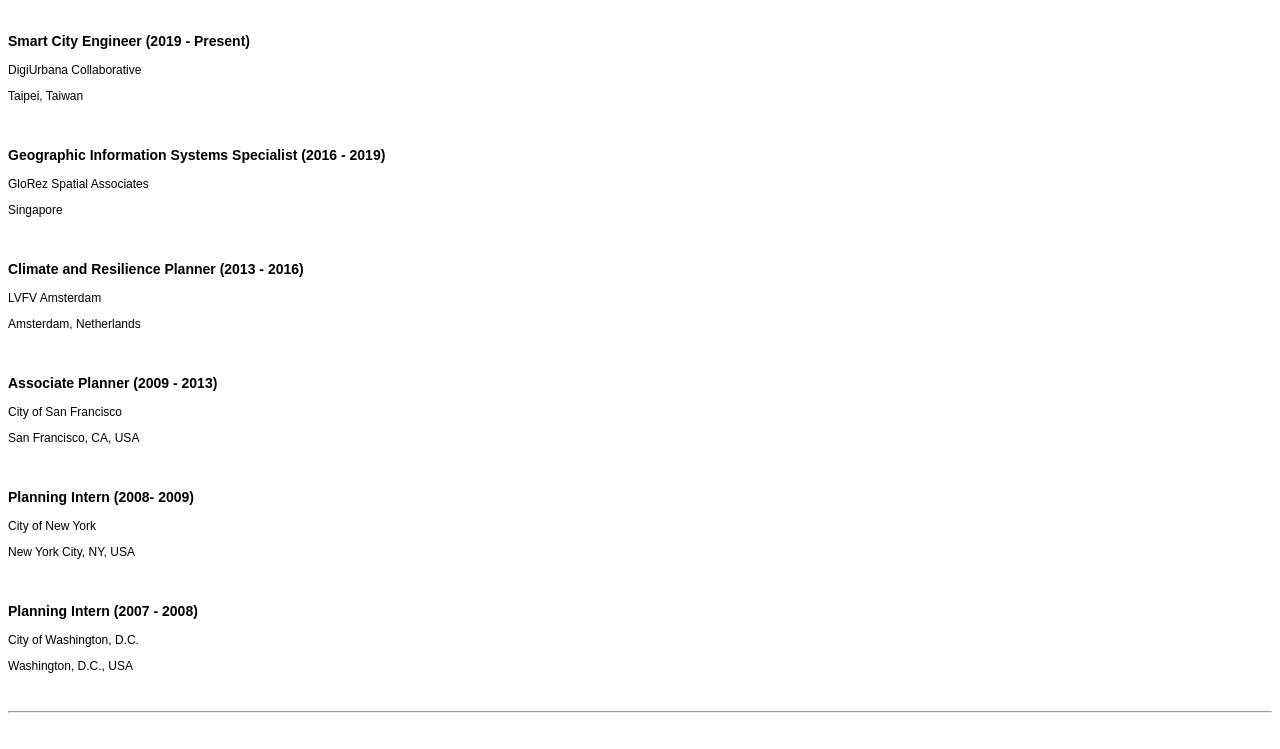
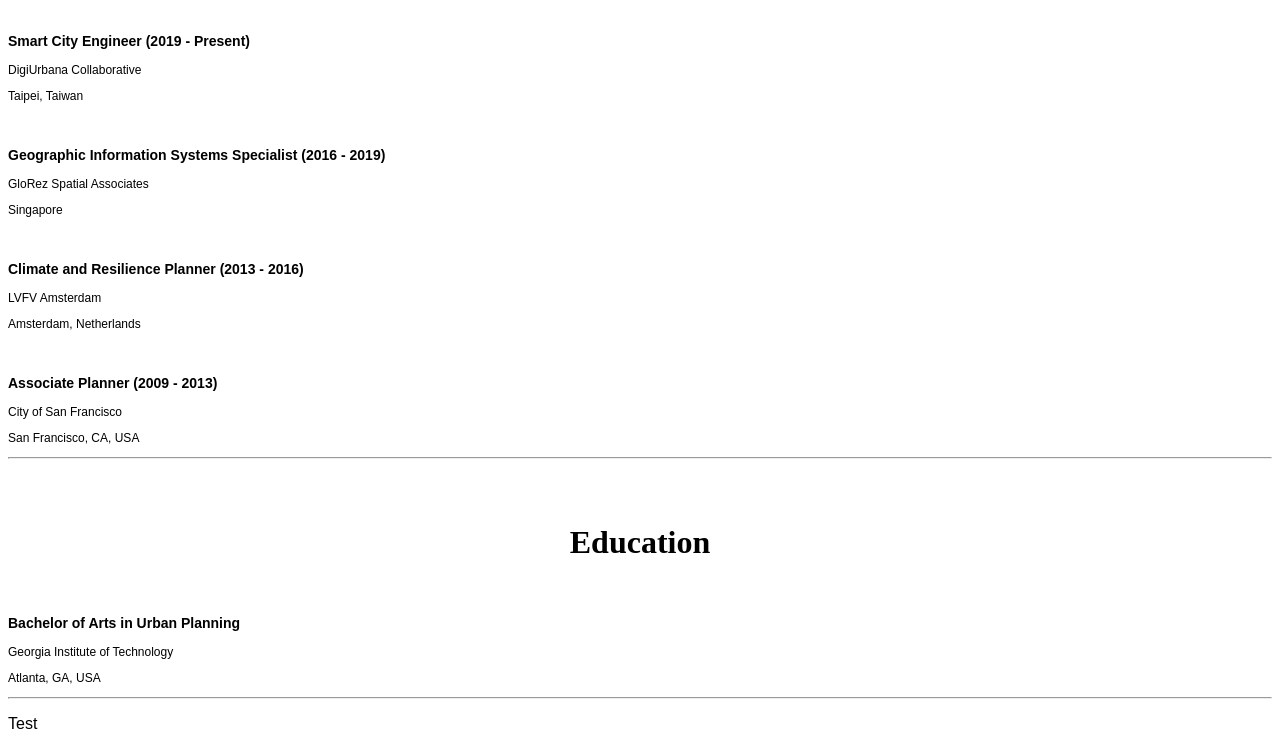
Before and after one commit to AnARuiOfArrays/www.anaruiofarrays.link, a plain HTML site: page index.html in a window 1280 px wide. Shown: the part 359-1108 px from the top of the page. Before the commit the page ends 1080 px from the top, so only its background shows below. Drawn offline with Linux system fonts and the light colour scheme; no server answers.

Commit message:
Update index.html

```diff
--- a/index.html
+++ b/index.html
@@ -3,7 +3,7 @@
 <head title="title">
 <script src="visitor_counter.js"></script>
 <link rel="stylesheet" type="text/css" href="styles.css">
-<title>Who is aRuiOfArrays?</title>
+<title>Who is anARuiOfArrays?</title>
 </head>
 <body onload="increment_counter()">
 <h1 title="h1 header">Contact Information</h1>
@@ -32,15 +32,15 @@
 <p id="position">Associate Planner (2009 - 2013)</p>
 <p id="organization">City of San Francisco</p>
 <p id="location">San Francisco, CA, USA</p>
+<hr>
 <br>
-<p id="position">Planning Intern (2008- 2009)</p>
-<p id="organization">City of New York</p>
-<p id="location">New York City, NY, USA</p>
 <br>
-<p id="position">Planning Intern (2007 - 2008)</p>
-<p id="organization">City of Washington, D.C.</p>
-<p id="location">Washington, D.C., USA</p>
+<h1 title="h1 header">Education</h1>
 <br>
+<p id="position">Bachelor of Arts in Urban Planning</p>
+<p id="organization">Georgia Institute of Technology</p>
+<p id="location"> Atlanta, GA, USA</p>
 <hr>
+<p id="counter">Test</p>
 </body>
 </html>
```
